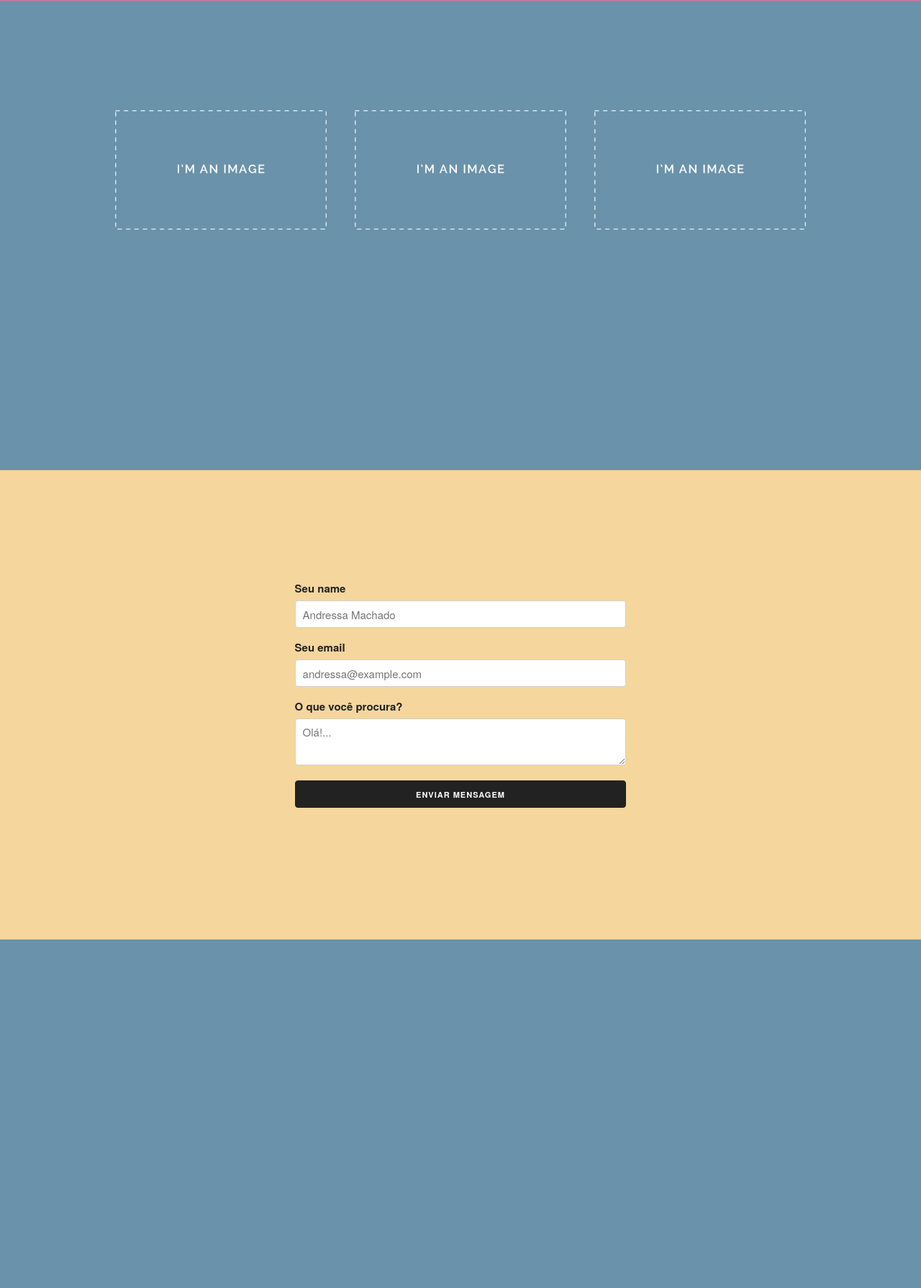
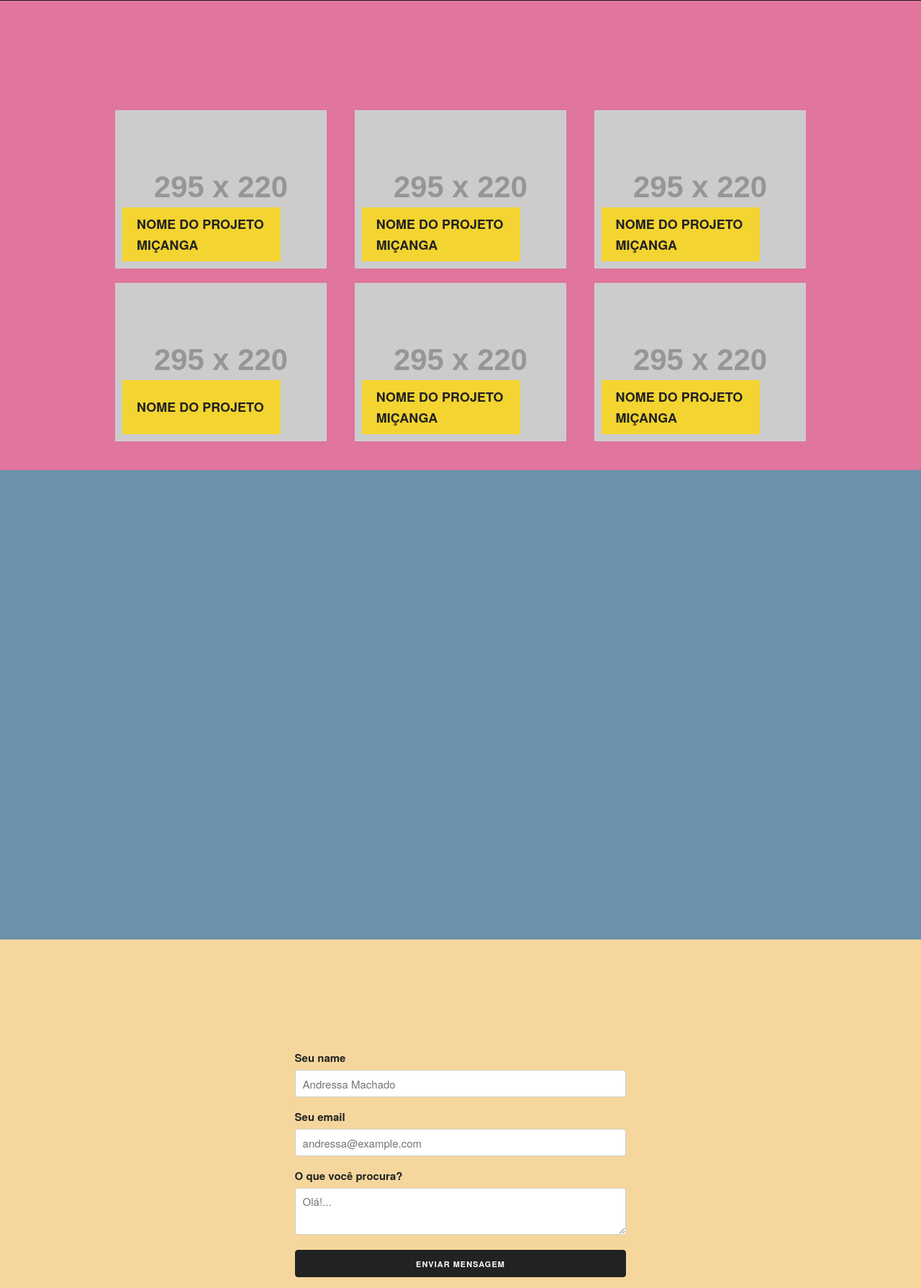
Before and after one commit to codelandev/codeland-next, a PHP site: page / in a window 1280 px wide. Shown: the part 1486-3275 px from the top of the page at 72% size. Before the commit the page ends 2791 px from the top, so only its background shows below. Run offline with PHP 8.4, Linux system fonts and the light colour scheme; grey boxes labelled with a size stand in for pictures from a placeholder-image service; some libraries are stand-ins or nearby versions.

Commit message:
Start applying Ana's layout

```diff
--- a/css/custom.css
+++ b/css/custom.css
@@ -1,5 +1,23 @@
 body {
-  background-color: #ffdc00;
+  background-color: #1A1A1A;
+}
+
+.manifesto {
+  position: fixed;
+  right: 0;
+  z-index: 2;
+  line-height: 1.5;
+}
+
+.section-anchor {
+  text-decoration: none;
+  background-color: #1A1A1A;
+  color: #F3D430;
+  text-transform: uppercase;
+}
+
+.section-anchor:hover {
+
 }
 
 .section {
@@ -15,6 +33,7 @@ body {
   display: none;
   padding: 50px 0;
   text-align: center;
+  text-transform: uppercase;
 }
 
 .with-fixed-header .section-header {
@@ -31,11 +50,19 @@ body {
 }
 
 #who-we-are, #who-we-are .section-header {
-  background-color: #ffdc00;
+  background-color: #1A1A1A;
+}
+
+#who-we-are {
+  color: #F3D430;
 }
 
 #projects, #projects .section-header {
   background-color: #E0759D;
+}
+
+#projects, .project, .project:hover {
+  color: #222222;
 }
 
 #technology, #technology .section-header {
@@ -44,6 +71,45 @@ body {
 
 #contact, #contact .section-header {
   background-color: #F5D69D;
+}
+
+.project {
+  display: block;
+  height: 220px;
+  position: relative;
+  width: 100%;
+}
+
+.project-name {
+  align-items: center;
+  background-color: #F3D430;
+  bottom: 10px;
+  display: flex;
+  font-size: 1.8rem;
+  height: 55px;
+  left: 10px;
+  padding: 10px 20px;
+  position: absolute;
+  text-transform: uppercase;
+  width: 180px;
+}
+
+.project:hover {
+  text-decoration: none;
+}
+
+.project:hover:before {
+  content: '+';
+  font-size: 10rem;
+  left: 117px;
+  position: absolute;
+  top: 30px;
+  font-weight: bold;
+  color: #F3D430;
+}
+
+.project:hover .project-name {
+  display: none;
 }
 
 /* Overriding Skeleton */
--- a/index.html
+++ b/index.html
@@ -15,7 +15,21 @@
 <body>
 
   <div id="content">
+    <ul class="manifesto">
+      <li><a href="#" class="section-anchor">Somos a CODELAND</a></li>
+      <li><a href="#" class="section-anchor">Ajudando a comunidade</a></li>
+      <li><a href="#" class="section-anchor">Somando tecnologia</a></li>
+      <li><a href="#" class="section-anchor">Com a sua ajuda</a></li>
+    </ul>
+
     <section class="section with-fixed-header" id="who-we-are">
+      <div class="container" id="cc">
+        <h1>CODELAND</h1>
+        <strong>For a community powered by software</strong>
+      </div>
+    </section>
+
+    <section class="section" id="who-we-are">
       <header class="section-header">
         <div class="container">
           <h2>Somos a CODELAND...</h2>
@@ -31,30 +45,48 @@
     <section class="section" id="projects">
       <header class="section-header">
         <div class="container">
-          <h2>Temos o compromisso de ajudar a comunidade...</h2>
+          <h2>Ajudando a comunidade...</h2>
         </div>
       </header>
       <div class="container">
         <div class="row projects">
           <div class="four columns">
-            <img src="imgs/placeholder.png" alt="" class="u-max-full-width" />
+            <a href="#" class="project">
+              <img src="http://placehold.it/295x220" alt="" class="u-max-full-width" />
+              <strong class="project-name"><span>Nome do Projeto Miçanga</span></strong>
+            </a>
           </div>
           <div class="four columns">
-            <img src="imgs/placeholder.png" alt="" class="u-max-full-width" />
+            <a href="#" class="project">
+              <img src="http://placehold.it/295x220" alt="" class="u-max-full-width" />
+              <strong class="project-name"><span>Nome do Projeto Miçanga</span></strong>
+            </a>
           </div>
           <div class="four columns">
-            <img src="imgs/placeholder.png" alt="" class="u-max-full-width" />
+            <a href="#" class="project">
+              <img src="http://placehold.it/295x220" alt="" class="u-max-full-width" />
+              <strong class="project-name"><span>Nome do Projeto Miçanga</span></strong>
+            </a>
           </div>
         </div>
         <div class="row projects">
           <div class="four columns">
-            <img src="imgs/placeholder.png" alt="" class="u-max-full-width" />
+            <a href="#" class="project">
+              <img src="http://placehold.it/295x220" alt="" class="u-max-full-width" />
+              <strong class="project-name"><span>Nome do Projeto</span></strong>
+            </a>
           </div>
           <div class="four columns">
-            <img src="imgs/placeholder.png" alt="" class="u-max-full-width" />
+            <a href="#" class="project">
+              <img src="http://placehold.it/295x220" alt="" class="u-max-full-width" />
+              <strong class="project-name"><span>Nome do Projeto Miçanga</span></strong>
+            </a>
           </div>
           <div class="four columns">
-            <img src="imgs/placeholder.png" alt="" class="u-max-full-width" />
+            <a href="#" class="project">
+              <img src="http://placehold.it/295x220" alt="" class="u-max-full-width" />
+              <strong class="project-name"><span>Nome do Projeto Miçanga</span></strong>
+            </a>
           </div>
         </div>
       </div>
@@ -67,24 +99,13 @@
         </div>
       </header>
       <div class="container">
-        <div class="row projects">
-          <div class="four columns">
-            <img src="imgs/placeholder.png" alt="" class="u-max-full-width" />
-          </div>
-          <div class="four columns">
-            <img src="imgs/placeholder.png" alt="" class="u-max-full-width" />
-          </div>
-          <div class="four columns">
-            <img src="imgs/placeholder.png" alt="" class="u-max-full-width" />
-          </div>
-        </div>
       </div>
     </section>
 
     <section class="section" id="contact">
       <header class="section-header">
         <div class="container">
-          <h2>Com as suas habilidades.</h2>
+          <h2>Com a sua ajuda.</h2>
         </div>
       </header>
       <div class="container">
--- a/js/master.js
+++ b/js/master.js
@@ -15,10 +15,10 @@ $(document).ready(function() {
   var height = $(".section").outerHeight();
 
   $(window).scroll(function() {
+    $(".section").removeClass("with-fixed-header")
     var scrolledPast = divs.filter(function(_index, elem) {
       return elem.bottom < $(window).scrollTop() + headerHeight;
     });
-    $(".section").removeClass("with-fixed-header")
     $(divs[scrolledPast.length].section).addClass("with-fixed-header")
   });
 
```
